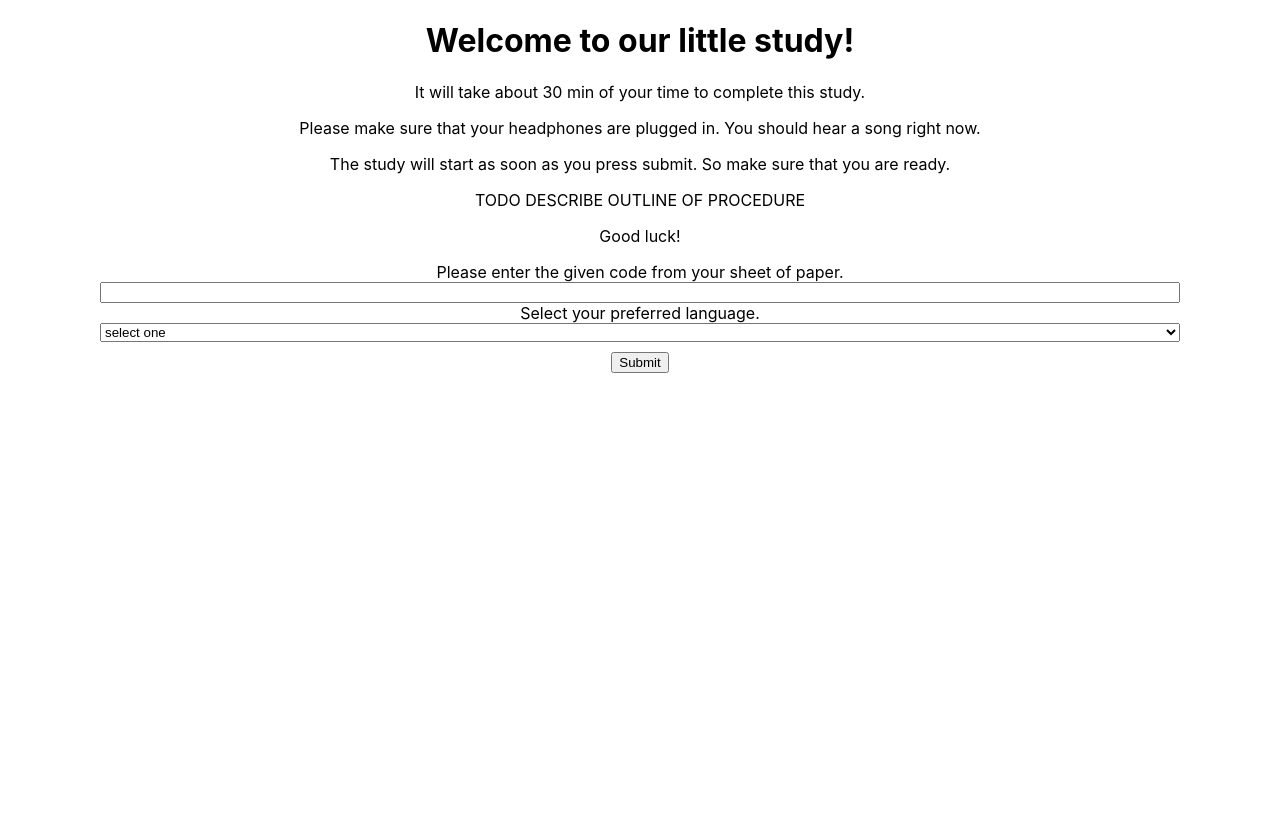
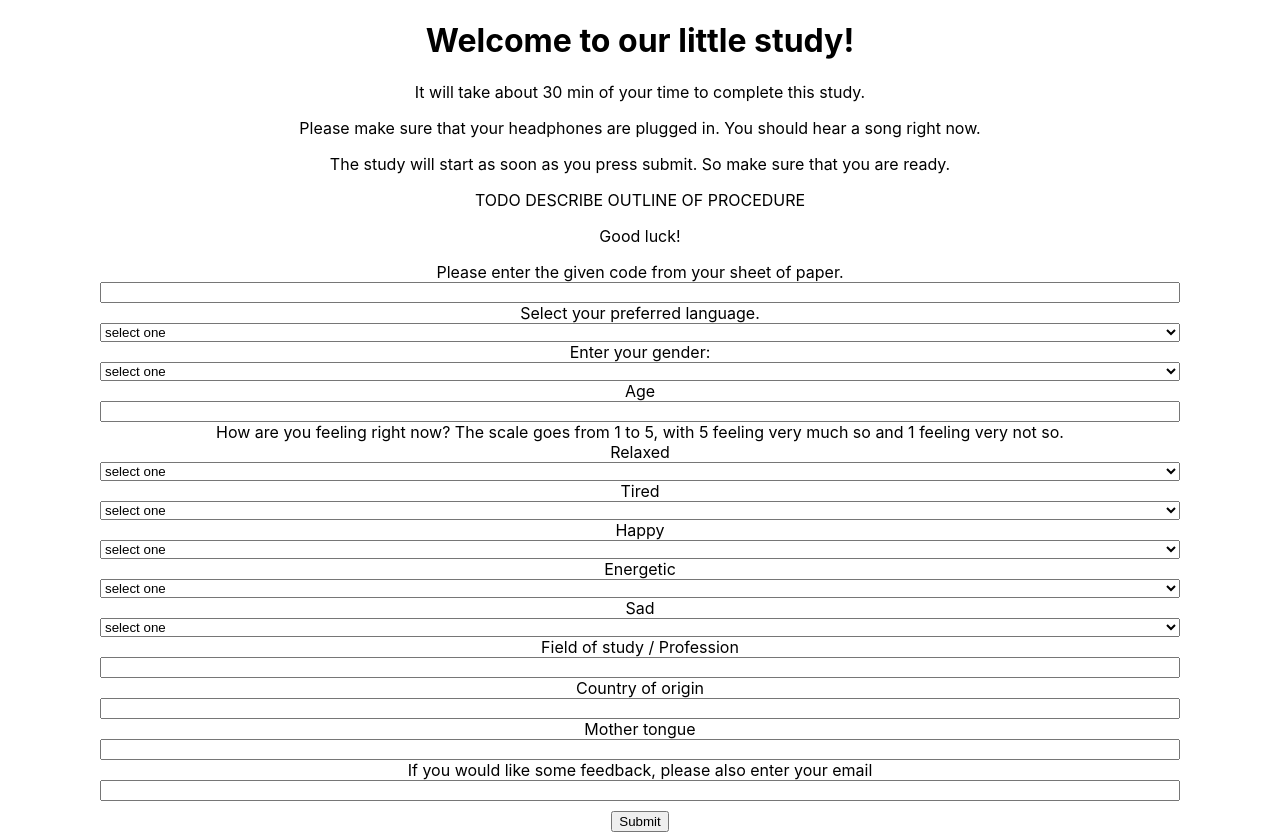
Before and after one commit to samuelsmal/survey_frontend, a React (Create React App) app: page / in a window 1280 px wide. Before the commit the page ends 800 px from the top, so only its background shows below. Built offline with nearby package versions, Linux system fonts and the light colour scheme.

Commit message:
adds start questionnaire

```diff
--- a/src/App.css
+++ b/src/App.css
@@ -38,3 +38,8 @@
 .questionStatement {
   font-weight: bold;
 }
+
+.error_field {
+  color: red;
+  font-weight: bold;
+}
--- a/src/App.js
+++ b/src/App.js
@@ -3,12 +3,15 @@ import './App.css';
 import TimerMixin from 'react-timer-mixin';
 import {RenderBreak, ConvergenceQuestion, Music, RenderDone, DivergentQuestion} from './components';
 import {__TIMING_DURATIONS__, __MUSIC__, __LANGUAGES__} from './constants';
-import {sendAnswers, getQuestions} from './api';
+import {sendAnswers, getQuestions, sendAdditionalData} from './api';
 
 // TODO some styling
-// TODO put either questions into their own component or play audio through js
 // TODO handle headphone switch
 // TODO send beginning of survey to server
+
+function value_ok(val){
+  return typeof(val) !== 'undefined'
+}
 
 
 class App extends Component {
@@ -28,12 +31,27 @@ class App extends Component {
       count_down: null,
       questions: null,
       task_ptr: 0,
-      question_ptr: 0
+      question_ptr: 0,
+      error_with_user_data: false,
+      additional_user_data: {
+        gender: undefined,
+        age: undefined,
+        relaxed: undefined,
+        tired: undefined,
+        happy: undefined,
+        energetic: undefined,
+        sad: undefined,
+        field_of_study: undefined,
+        country_of_origin: undefined,
+        mother_tongue: undefined,
+        email: undefined
+      }
     };
 
     this.handleUserIdChange = this.handleUserIdChange.bind(this);
     this.handleSubmit = this.handleSubmit.bind(this);
     this.handleSubmitUserData = this.handleSubmitUserData.bind(this);
+    this.handleAdditionalUserData = this.handleAdditionalUserData.bind(this);
     this.renderQuestion = this.renderQuestion.bind(this);
     this.renderUserId = this.renderUserId.bind(this);
     this.setWaitTimer = this.setWaitTimer.bind(this);
@@ -95,7 +113,7 @@ class App extends Component {
     this.setState({stage_id: next_stage, question: null, count_down: -1}, () => {
       if (next_stage === 1) {
         // first priming
-        this.setMusic(1);
+        this.setMusic('ct');
         this.setWaitTimer(__TIMING_DURATIONS__['music_priming']);
       } else if (next_stage === 2) {
         // first round of questions
@@ -145,8 +163,7 @@ class App extends Component {
   }
 
   componentDidMount() {
-    // TODO set this!
-    //this.setMusic('entry');
+    this.setMusic('entry');
   }
 
   clearTimers() {
@@ -184,16 +201,29 @@ class App extends Component {
     event.preventDefault();
   }
 
+  handleAdditionalUserData(event) {
+    let t = event.target;
+    this.setState({additional_user_data: {...this.state.additional_user_data,
+      [t.name]: t.value}});
+  }
+
   handleSubmitUserData(event) {
+    let t = Object.keys(this.state.additional_user_data)
+    let all_good = t.slice(0, t.length - 1).reduce((acc, el) => acc && value_ok(this.state.additional_user_data[el]), true)
+
+    this.setState({error_with_user_data: !all_good}, () => {
       if (this.state.user_id !== null
         && this.state.user_id !== ''
-      && __LANGUAGES__.includes(this.state.selectedLanguage)) {
+        && __LANGUAGES__.includes(this.state.selectedLanguage)
+        && all_good) {
+        sendAdditionalData({...this.state.additional_user_data, user_id: this.state.user_id});
         getQuestions(this.state.user_id, this.state.selectedLanguage).then(response => {
           console.log(response);
           this.setState({user_data_ok: true, questions: response.data},
             this.progressToNextStage);
         }).catch(error => console.log(error));
       }
+    })
 
     event.preventDefault();
   }
@@ -214,6 +244,7 @@ class App extends Component {
 
     return (
       <div className="App">
+        <Music music_url={this.state.music_url} />
         <div className="countDownTimer">
           { this.state.count_down >= 0 &&
             <p>{this.state.count_down} seconds to go</p>
@@ -237,6 +268,9 @@ class App extends Component {
         <p>TODO DESCRIBE OUTLINE OF PROCEDURE</p>
         <p>Good luck!</p>
         <form onSubmit={this.handleSubmitUserData} className="form">
+          { this.state.error_with_user_data &&
+              <p className="error_field">Some error with the form. Please fill it out completely (except for the email address).</p>
+          }
           <label className="label">Please enter the given code from your sheet of paper.</label>
           <input className="text" type="textarea" value={this.state.user_id} onChange={this.handleUserIdChange}/>
           <label className="label">Select your preferred language.</label>
@@ -246,6 +280,69 @@ class App extends Component {
             <option value="de">Deutsch</option>
             <option value="fr">Francais</option>
           </select>
+          <label className="label">Enter your gender:</label>
+          <select value={this.state.additional_user_data.gender} name="gender" onChange={this.handleAdditionalUserData}>
+            <option value="">select one</option>
+            <option value="m">male</option>
+            <option value="f">female</option>
+            <option value="o">other</option>
+          </select>
+          <label className="label">Age</label>
+          <input type="text" name="age" value={this.state.additional_user_data.age} onChange={this.handleAdditionalUserData} />
+          <label className="label">How are you feeling right now? The scale goes from 1 to 5, with 5 feeling very much so and 1 feeling very not so.</label>
+          <label className="label">Relaxed</label>
+          <select value={this.state.additional_user_data.relaxed} name="relaxed" onChange={this.handleAdditionalUserData}>
+            <option value="">select one</option>
+            <option value="1">1</option>
+            <option value="2">2</option>
+            <option value="3">3</option>
+            <option value="4">4</option>
+            <option value="5">5</option>
+          </select>
+          <label className="label">Tired</label>
+          <select value={this.state.additional_user_data.relaxed} name="tired" onChange={this.handleAdditionalUserData}>
+            <option value="">select one</option>
+            <option value="1">1</option>
+            <option value="2">2</option>
+            <option value="3">3</option>
+            <option value="4">4</option>
+            <option value="5">5</option>
+          </select>
+          <label className="label">Happy</label>
+          <select value={this.state.additional_user_data.happy} name="happy" onChange={this.handleAdditionalUserData}>
+            <option value="">select one</option>
+            <option value="1">1</option>
+            <option value="2">2</option>
+            <option value="3">3</option>
+            <option value="4">4</option>
+            <option value="5">5</option>
+          </select>
+          <label className="label">Energetic</label>
+          <select value={this.state.additional_user_data.energetic} name="energetic" onChange={this.handleAdditionalUserData}>
+            <option value="">select one</option>
+            <option value="1">1</option>
+            <option value="2">2</option>
+            <option value="3">3</option>
+            <option value="4">4</option>
+            <option value="5">5</option>
+          </select>
+          <label className="label">Sad</label>
+          <select value={this.state.additional_user_data.sad} name="sad" onChange={this.handleAdditionalUserData}>
+            <option value="">select one</option>
+            <option value="1">1</option>
+            <option value="2">2</option>
+            <option value="3">3</option>
+            <option value="4">4</option>
+            <option value="5">5</option>
+          </select>
+          <label className="label">Field of study / Profession</label>
+          <input type="text" name="field_of_study" value={this.state.additional_user_data.field_of_study} onChange={this.handleAdditionalUserData}/ >
+          <label className="label">Country of origin</label>
+          <input type="text" name="country_of_origin" value={this.state.additional_user_data.country_of_origin} onChange={this.handleAdditionalUserData}/ >
+          <label className="label">Mother tongue</label>
+          <input type="text" name="monther_tongue" value={this.state.additional_user_data.monther_tongue} onChange={this.handleAdditionalUserData}/ >
+          <label className="label">If you would like some feedback, please also enter your email</label>
+          <input type="text" name="email" value={this.state.additional_user_data.email} onChange={this.handleAdditionalUserData}/ >
           <input className="submit_btn" type="submit" value="Submit"/>
         </form>
       </div>
@@ -256,7 +353,7 @@ class App extends Component {
     if (!this.state.done) {
       if (this.state.user_data_ok) {
         if (this.state.question === null) {
-          return <RenderBreak count_down={this.state.count_down}/>;
+          return <RenderBreak count_down={this.state.count_down} music_url={this.state.music_url}/>;
         } else {
           return this.renderQuestion();
         }
--- a/src/api.js
+++ b/src/api.js
@@ -3,14 +3,6 @@ import axios from 'axios';
 import {__BASE_URL__} from './constants';
 
 export function sendAnswers(user_id, answers) {
-  console.log('in send answers ' + answers)
-  axios.get(__BASE_URL__ + '/test')
-        .then((response) => {
-          console.log('resp from test' + response);
-        })
-        .catch((error) => {
-          console.log('error in gein gett' + error);
-        });
   axios.post(__BASE_URL__ + '/submitAnswers', {
     user_id: user_id,
     answers: answers
@@ -25,3 +17,11 @@ export function getQuestions(user_id, language) {
   console.log('getting questions for '+ user_id);
   return axios.get(__BASE_URL__ + "/getQuestions/" + user_id + "/" + language);
 }
+
+export function sendAdditionalData(data) {
+  axios.post(__BASE_URL__ + '/submitUserData', data).then((response) => {
+      console.log(response);
+  }).catch((error) => {
+      console.log(error);
+  });
+}
--- a/src/components.js
+++ b/src/components.js
@@ -29,6 +29,7 @@ export function DivergentQuestion(props) {
 export function RenderBreak(props) {
     return (
       <div className="App">
+        <Music music_url={props.music_url} />
         <p>Relax and take a break for {props.count_down} seconds until the next exercise</p>
       </div>
     );
--- a/src/constants.js
+++ b/src/constants.js
@@ -8,7 +8,7 @@ export const __TIMING_DURATIONS__ = {
 };
 export const __MUSIC__ = {
   entry: "gtr-nylon22.wav",
-  ct: "",
-  dt: ""
+  ct: "Prelude-to-the-afternoon-of-a-faun.mp3",
+  dt: "gtr-nylon22.wav"
 };
 export const __LANGUAGES__ = ['en', 'de', 'fr'];
```
Also changed, not shown: 1 other file (tests, documents, lock files or other folders). Lines whose indentation alone changed are shown as unchanged.
